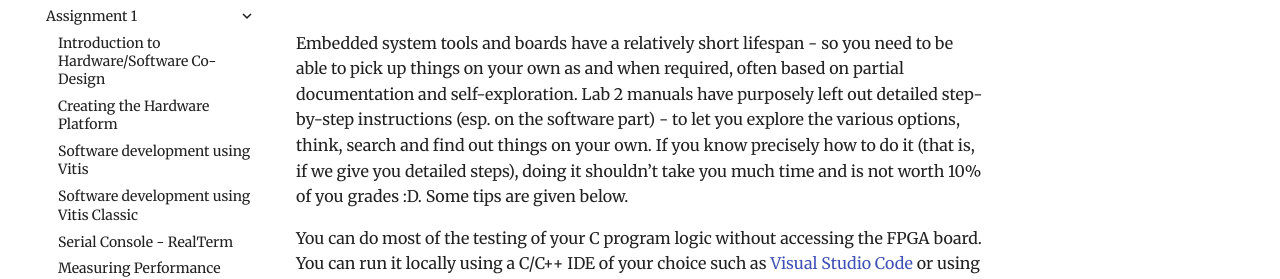
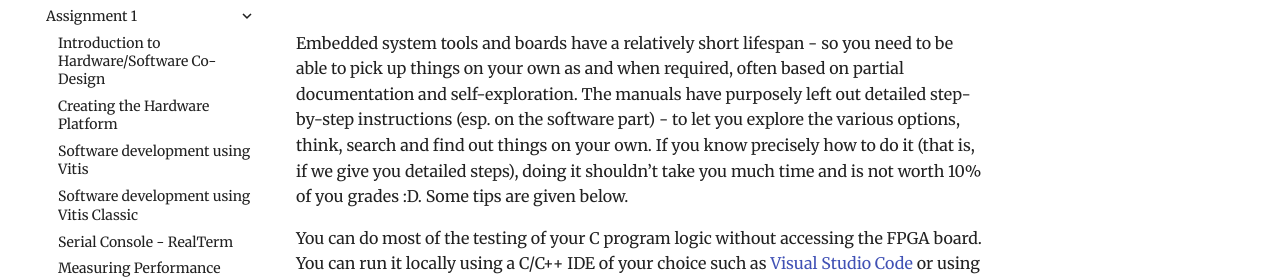
Before and after one commit to NUS-CEG5203/assignments, an MkDocs documentation site: the page built from docs/Assignment_1/6_Tips_Suggestions.md, in a window 1280 px wide and 900 px high. Shown: the part 149-428 px from the top of the window. Built offline with MkDocs 1.6.1 and Material for MkDocs 9.7.7, drawn with Linux system fonts in a browser that asks for light colours.

Commit message:
Clarify performance analysis description and improve wording in tips and suggestions for Assignment 1 documentation

```diff
--- a/docs/Assignment_1/6_Tips_Suggestions.md
+++ b/docs/Assignment_1/6_Tips_Suggestions.md
@@ -1,6 +1,6 @@
 # Tips and Suggestions
 
-Embedded system tools and boards have a relatively short lifespan - so you need to be able to pick up things on your own as and when required, often based on partial documentation and self-exploration. Lab 2 manuals have purposely left out detailed step-by-step instructions (esp. on the software part) - to let you explore the various options, think, search and find out things on your own. If you know precisely how to do it (that is, if we give you detailed steps), doing it shouldn’t take you much time and is not worth 10% of you grades :D. Some tips are given below.
+Embedded system tools and boards have a relatively short lifespan - so you need to be able to pick up things on your own as and when required, often based on partial documentation and self-exploration. The manuals have purposely left out detailed step-by-step instructions (esp. on the software part) - to let you explore the various options, think, search and find out things on your own. If you know precisely how to do it (that is, if we give you detailed steps), doing it shouldn’t take you much time and is not worth 10% of you grades :D. Some tips are given below.
 
 You can do most of the testing of your C program logic without accessing the FPGA board. You can run it locally using a C/C++ IDE of your choice such as [Visual Studio Code](https://code.visualstudio.com/docs/languages/cpp) or using an online compiler like [onlinegdb](https://www.onlinegdb.com/online_c_compiler). Since the typical console (interface) you get cannot send files (such as A.csv and B.csv), you can copy-paste the file contents on the console, line by line, with the enter key pressed at the end of each line. If the console of the IDE you are using does not support copy-pasting, you will have to type it out. You can experiment with smaller matrices first to avoid wasting time doing too many copy-pastes.
 
```
Also changed, not shown: docs/Assignment_1/1_Intro.md (+1 -1 lines).
